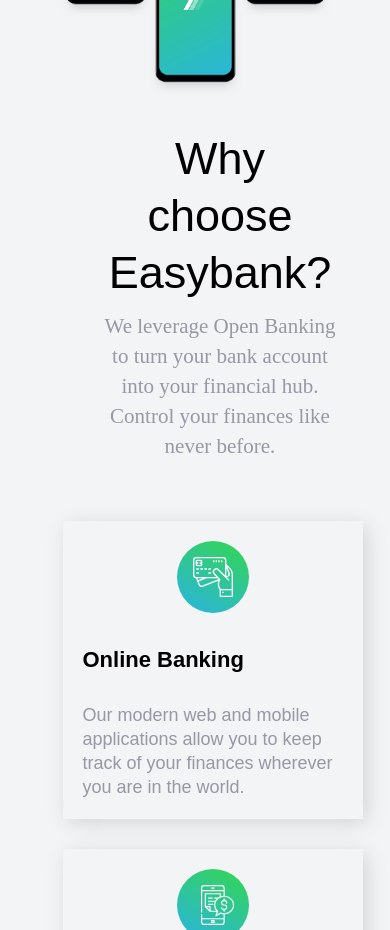
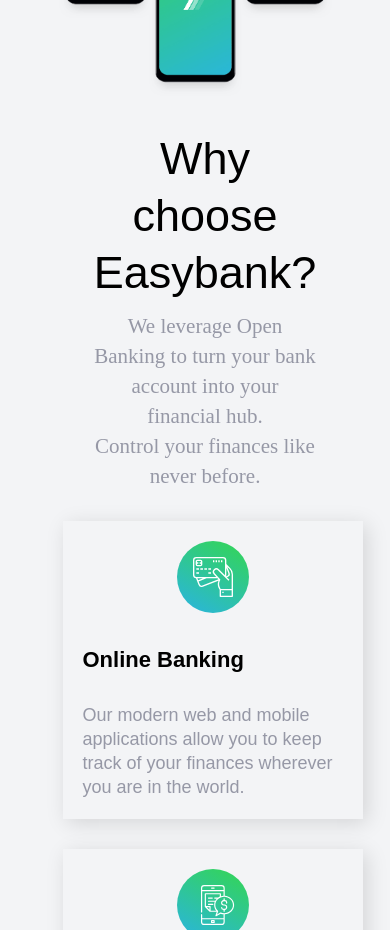
Before and after one commit to AAdetoyese/EasyBank, a plain HTML site: page index.html in a window 390 px wide. Shown: the part 860-1790 px from the top of the page. Drawn offline with Linux system fonts and the light colour scheme.

Commit message:
Update style.css

```diff
--- a/style.css
+++ b/style.css
@@ -336,7 +336,7 @@ ul{
     }
 
     .second-text{
-        margin-right: 50px;
+        margin-right: 80px;
         margin-bottom: 20px;
         margin-top: 30px;
         text-align: center;
@@ -397,7 +397,7 @@ ul{
     }
 
     .second-text{
-        margin-right: 50px;
+        margin-right: 80px;
         margin-bottom: 20px;
         margin-top: 30px;
         text-align: center;
```
